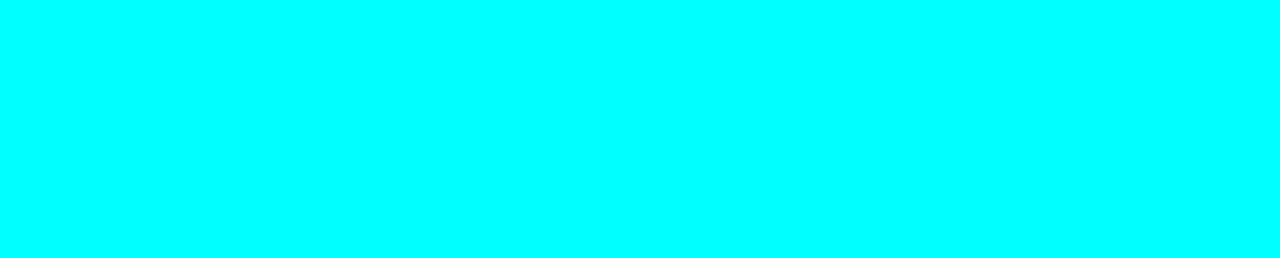
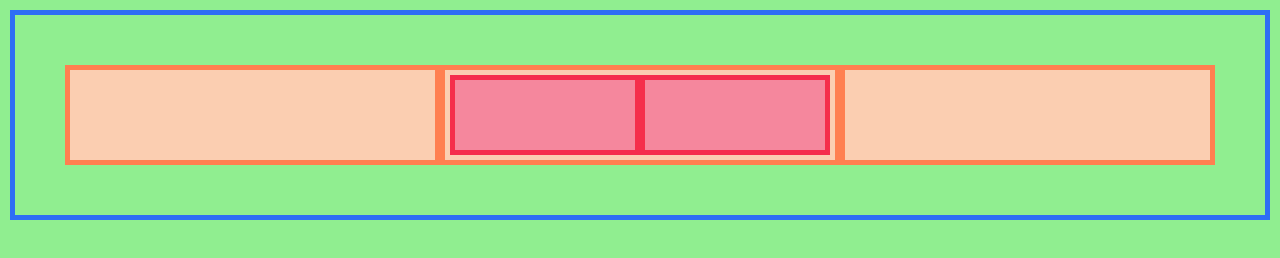
Before and after one commit to robertthurber/flexbox-Challenge, a plain HTML site: page index.html in a window 1280 px wide. Drawn offline with Linux system fonts and the light colour scheme.

Commit message:
Added the heading section in HTML. For css added all the styling for the head section (flexbox and box colors for divs)

```diff
--- a/css/styles.css
+++ b/css/styles.css
@@ -2,5 +2,36 @@
     margin: 0;
     padding: 0;
     box-sizing: border-box;
-    background-color: aqua;
+    background-color: lightgreen;
 }
+
+/* this is the styling for the head section  */
+.main-header-flex {
+    display: flex;
+    justify-content: space-around;
+    margin: 10px;
+    border: 5px solid #2E6EF5 ;
+    padding: 50px;
+}
+
+.sub-header {
+    width: 400px;
+    height: 100px;
+    border: 5px solid #FF7F50;
+    background-color: #FBCEB1;
+}
+
+.header-flex-two {
+    display: flex;
+    padding: 5px;
+}
+
+.sub-header-two {
+    width: 350px;
+    height: 80px;
+    border: 5px solid #F52E4C;
+    background-color: #F5879D;
+}
+
+
+/* this is where the "main body is would live"  */
--- a/index.html
+++ b/index.html
@@ -8,6 +8,15 @@
     <title>Flexbox challenge</title>
 </head>
 <body>
-
+    <!-- where the header section lives  -->
+    <!-- I know the naming of class is not the best and confusing just making them up as I go  -->
+    <div class="main-header-flex">
+        <div class="sub-header"></div>
+        <div class="sub-header header-flex-two">
+            <div class="sub-header-two"></div>
+            <div class="sub-header-two"></div>
+        </div>
+        <div class="sub-header"></div>
+    </div>
 </body>
 </html>
```
